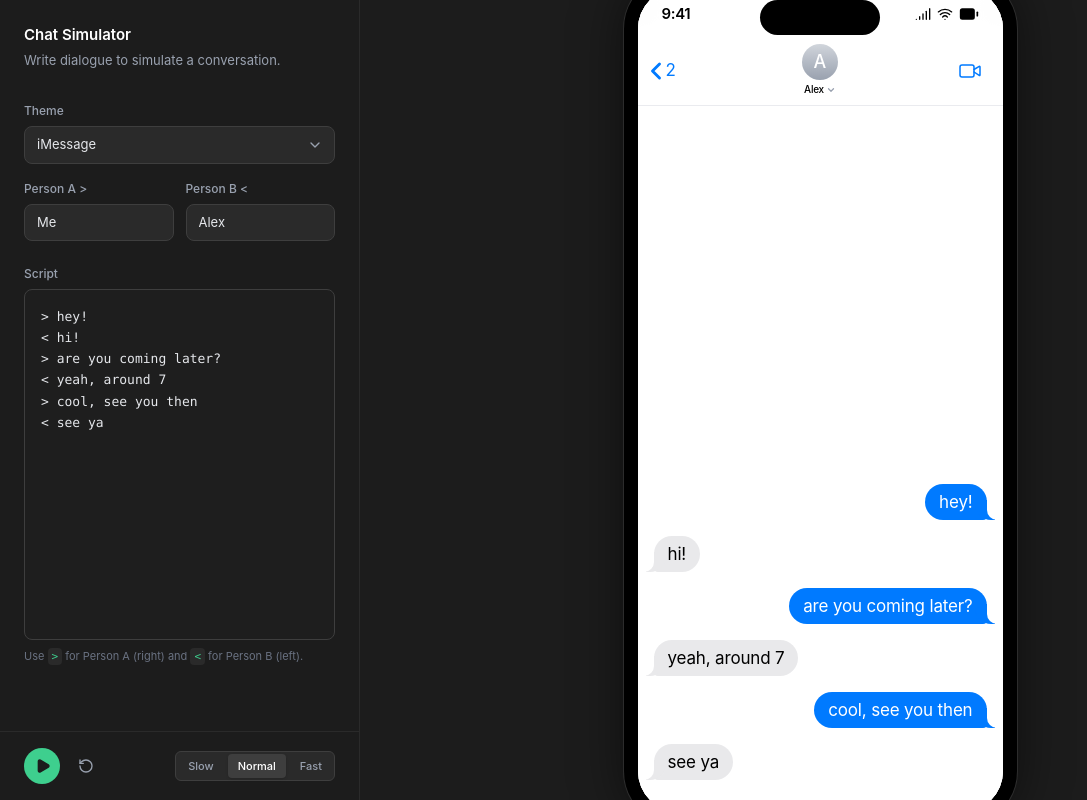
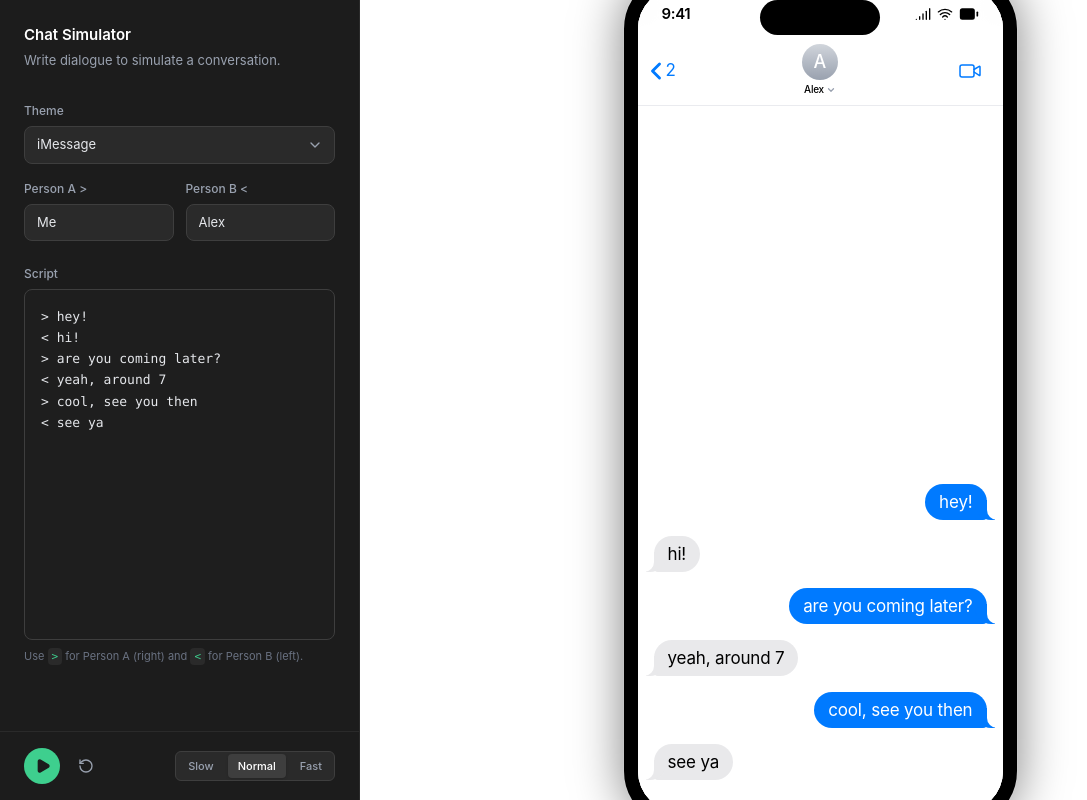
Before and after one commit to phalla-doll/chat-simulator-2, a Next.js app: page / in a window 1280 px wide. Shown: the whole page, without its empty margins (0-1087 px from the left). Built offline with nearby package versions, Linux system fonts and the light colour scheme.

Commit message:
feat: Use white background for chat preview
Changes the background color of the chat preview component from dark grey to white. This improves readability and better simulates a typical phone UI.

```diff
--- a/components/ChatPreview.tsx
+++ b/components/ChatPreview.tsx
@@ -44,7 +44,7 @@
   };
 
   return (
-    <div className="flex-1 flex items-center justify-center bg-[#1C1C1C] p-8 overflow-hidden">
+    <div className="flex-1 flex items-center justify-center bg-white p-8 overflow-hidden">
       {/* Phone container */}
       <div className="relative w-[393px] h-[852px] bg-white rounded-[55px] shadow-[0_0_50px_rgba(0,0,0,0.5)] border-[14px] border-black flex flex-col overflow-hidden ring-1 ring-white/10">
 
```
